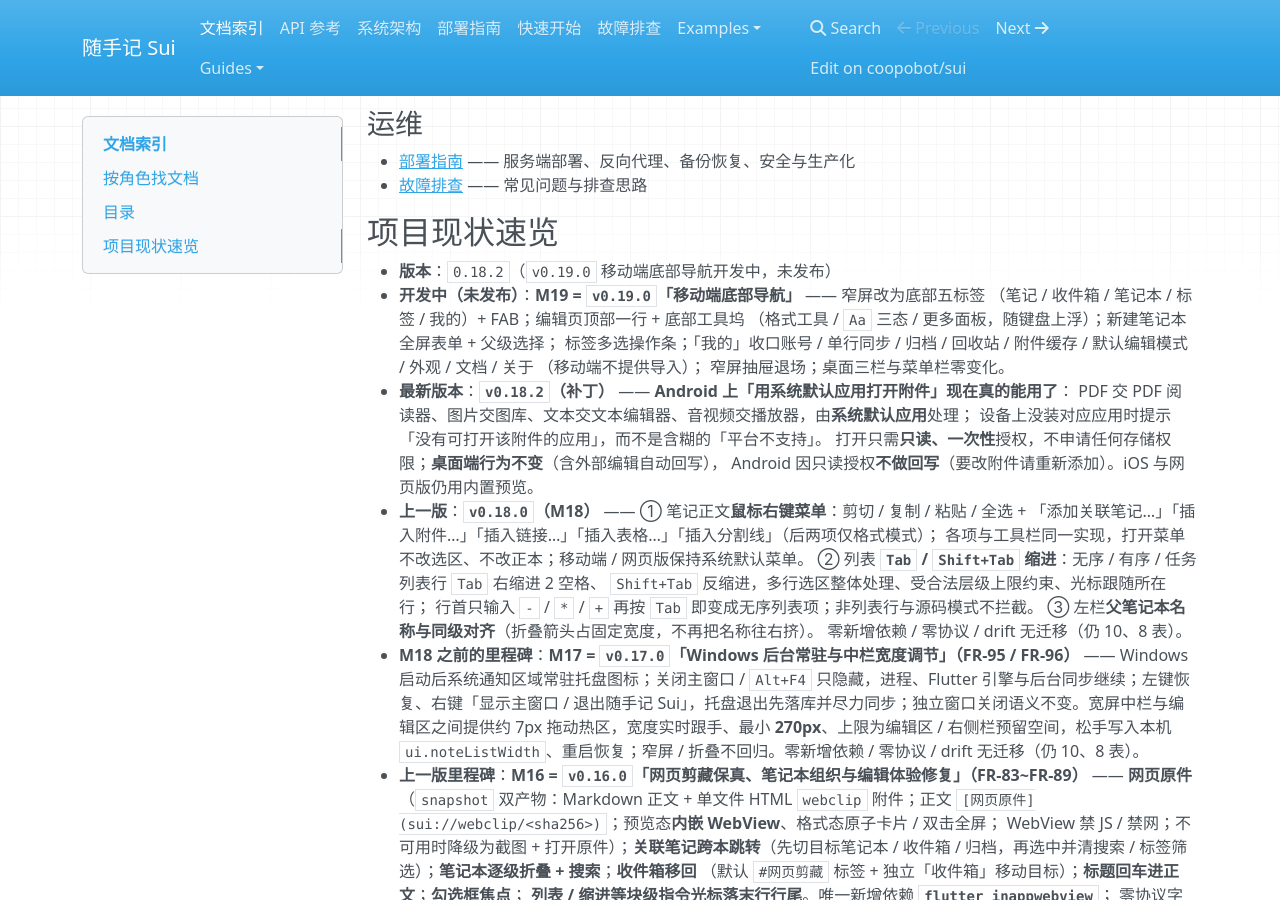
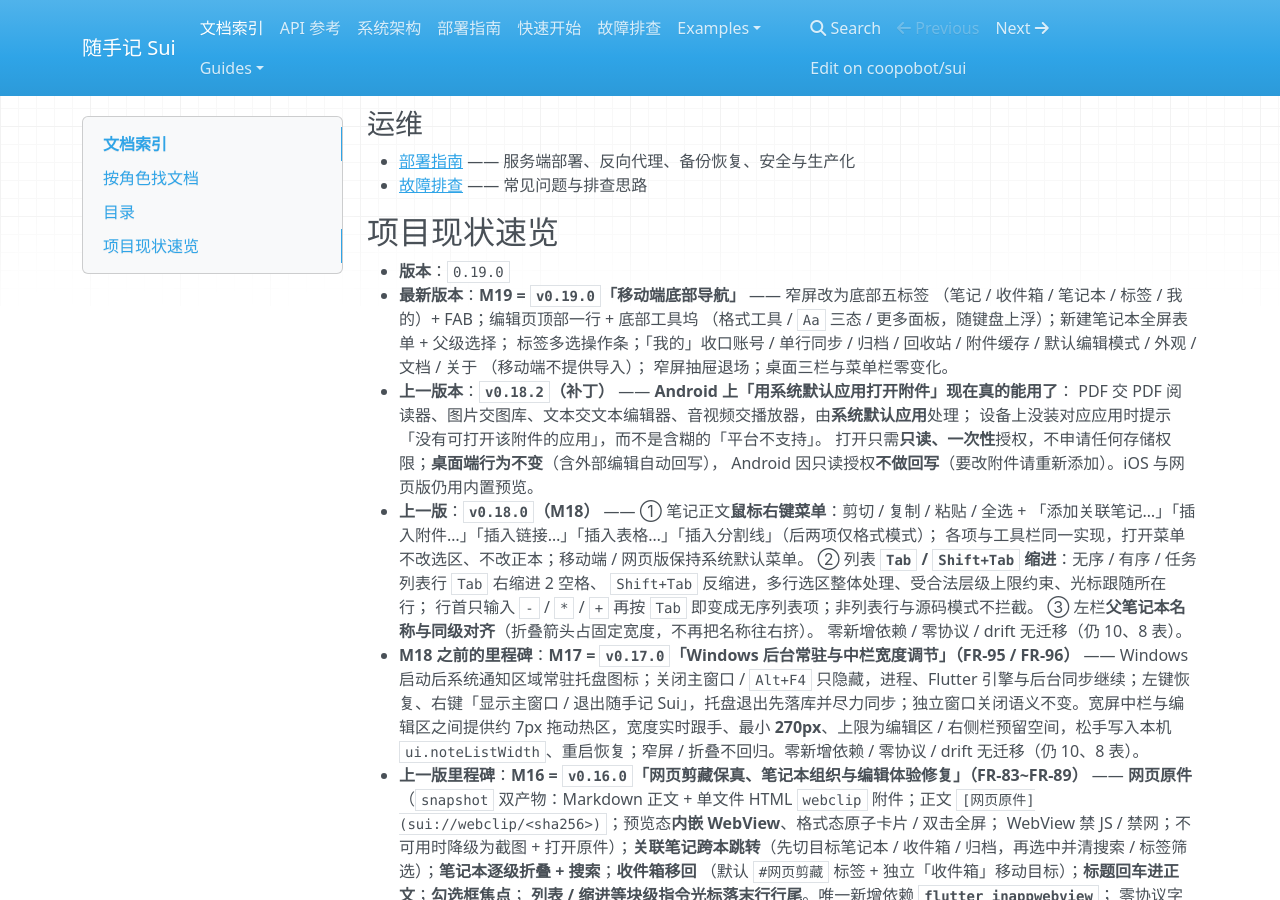
Before and after one commit to coopobot/sui, an MkDocs documentation site: the page built from docs/index.md, in a window 1280 px wide and 900 px high, scrolled down 793 px. Built offline with MkDocs 1.6.1, drawn with Linux system fonts in a browser that asks for light colours; nearby versions of some CDN libraries.

Commit message:
docs: 更新 v0.19.0 版本口径

```diff
--- a/docs/index.md
+++ b/docs/index.md
@@ -37,14 +37,14 @@
 
 ## 项目现状速览
 
-- **版本**：`0.18.2`（`v0.19.0` 移动端底部导航开发中，未发布）
-- **开发中（未发布）**：**M19 = `v0.19.0`「移动端底部导航」** —— 窄屏改为底部五标签
+- **版本**：`0.19.0`
+- **最新版本**：**M19 = `v0.19.0`「移动端底部导航」** —— 窄屏改为底部五标签
   （笔记 / 收件箱 / 笔记本 / 标签 / 我的）+ FAB；编辑页顶部一行 + 底部工具坞
   （格式工具 / `Aa` 三态 / 更多面板，随键盘上浮）；新建笔记本全屏表单 + 父级选择；
   标签多选操作条；「我的」收口账号 / 单行同步 / 归档 / 回收站 / 附件缓存 / 默认编辑模式 / 外观 / 文档 / 关于
   （移动端不提供导入）；
   窄屏抽屉退场；桌面三栏与菜单栏零变化。
-- **最新版本**：**`v0.18.2`（补丁）** —— **Android 上「用系统默认应用打开附件」现在真的能用了**：
+- **上一版本**：**`v0.18.2`（补丁）** —— **Android 上「用系统默认应用打开附件」现在真的能用了**：
   PDF 交 PDF 阅读器、图片交图库、文本交文本编辑器、音视频交播放器，由**系统默认应用**处理；
   设备上没装对应应用时提示「没有可打开该附件的应用」，而不是含糊的「平台不支持」。
   打开只需**只读、一次性**授权，不申请任何存储权限；**桌面端行为不变**（含外部编辑自动回写），
```
